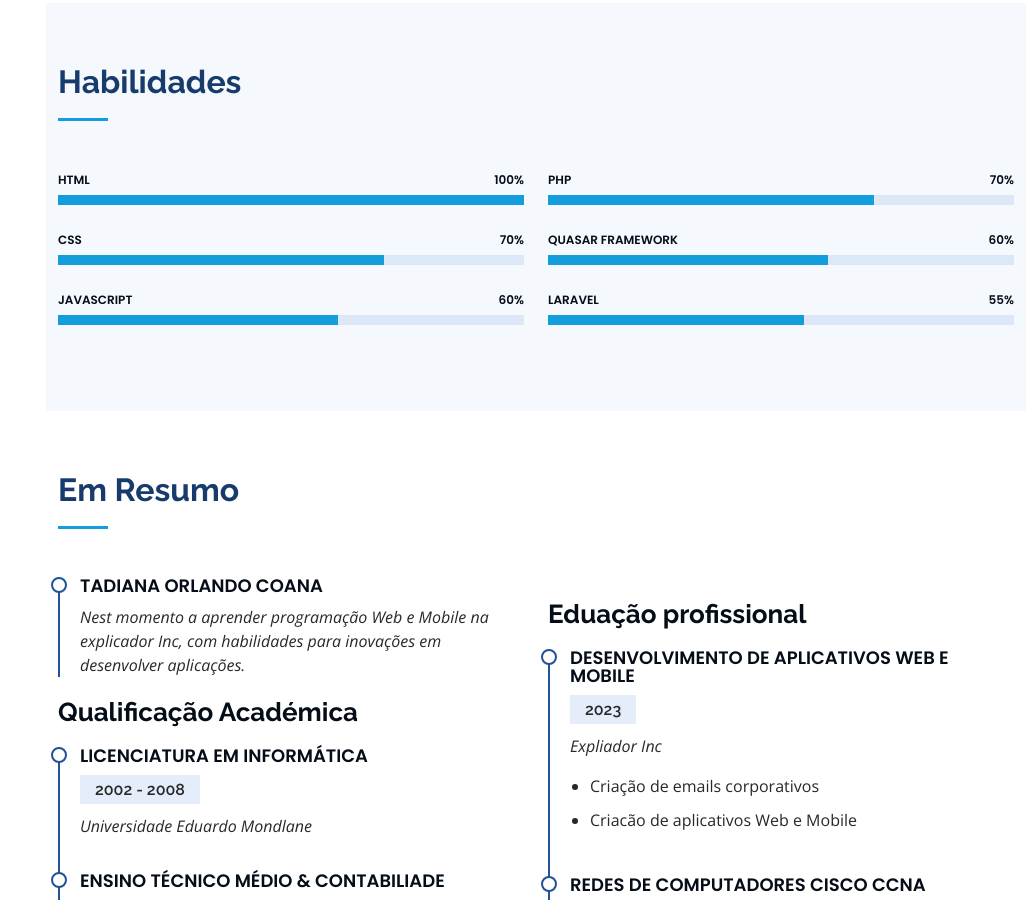
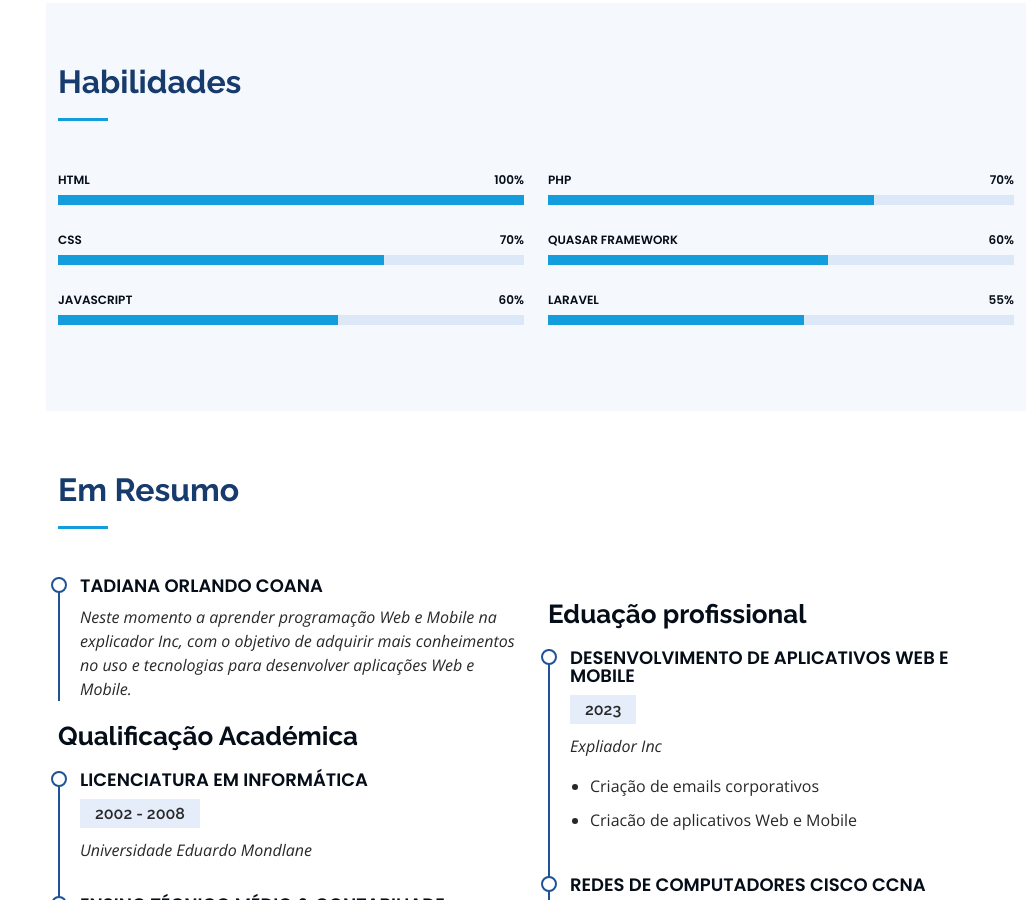
Before and after one commit to tadianacoana/tadianacoana.github.io, a plain HTML site: page index.html in a window 1280 px wide. Shown: the part 1417-2317 px from the top of the page, without its empty margins (254-1280 px from the left). Drawn offline with nearby package versions, Linux system fonts and the light colour scheme.

Commit message:
chore: melhor formulção de frase
para melhor compreensão

```diff
--- a/index.html
+++ b/index.html
@@ -259,7 +259,7 @@
             <!--<h3 class="resume-title">Resumo</h3> -->
             <div class="resume-item pb-0">
               <h4>Tadiana Orlando Coana</h4>
-              <p><em>Nest momento a aprender programação Web e Mobile na explicador Inc, com habilidades para inovações em desenvolver aplicações.</em></p>
+              <p><em>Neste momento a aprender programação Web e Mobile na explicador Inc, com o objetivo de adquirir mais conheimentos no uso e tecnologias para desenvolver aplicações Web e Mobile.</em></p>
               <!--<ul>
                 <li>Portland par 127,Orlando, FL</li>
                 <li>(123) 456-7891</li>
```
